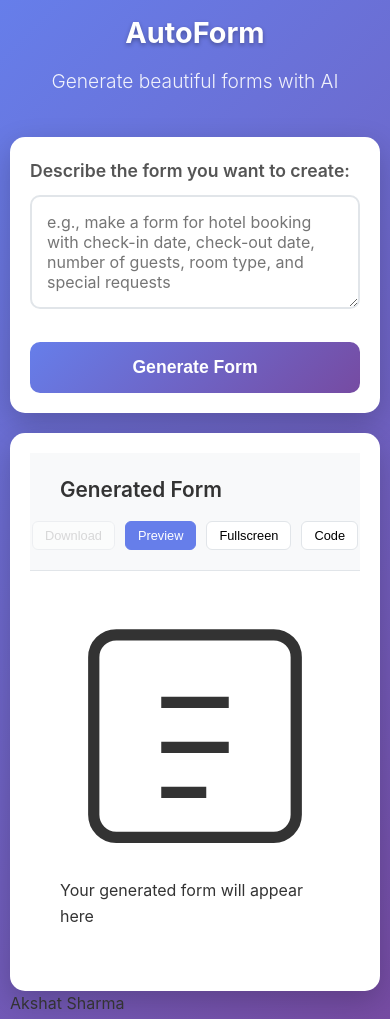
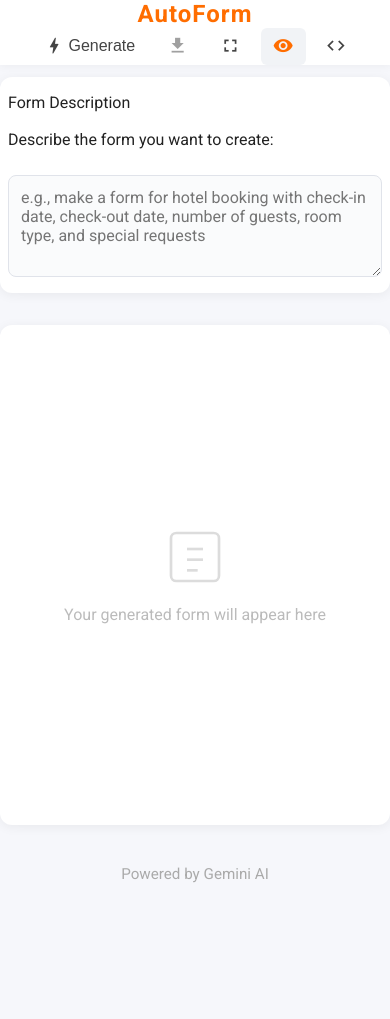
Before and after one commit to Akioin11/AutoForm, a website built with Vite: page index.html in a window 390 px wide. Shown: the top 1019 px of the page. After the commit the page ends 907 px from the top, so only its background shows below. Built offline with nearby package versions, Linux system fonts and the light colour scheme.

Commit message:
ui modernized

```diff
--- a/index.html
+++ b/index.html
@@ -5,42 +5,44 @@
     <meta name="viewport" content="width=device-width, initial-scale=1.0">
     <title>AutoForm - AI Form Generator</title>
     <link rel="stylesheet" href="style.css">
+    <link href="https://fonts.googleapis.com/css?family=Roboto:400,500,700&display=swap" rel="stylesheet">
+    <link href="https://fonts.googleapis.com/icon?family=Material+Icons" rel="stylesheet">
 </head>
 <body>
-    <div class="container">
-        <header class="header">
-            <h1 class="title">AutoForm</h1>
-            <p class="subtitle">Generate beautiful forms with AI</p>
-        </header>
-
-        <main class="main">
-            <div class="input-section">
-                <div class="input-group">
-                    <label for="promptInput" class="label">Describe the form you want to create:</label>
+    <div class="app-bar">
+        <div class="app-title">AutoForm</div>
+        <div class="app-actions">
+            <button id="generateBtn" class="icon-btn" title="Generate">
+                <span class="material-icons">bolt</span>
+                <span class="btn-text">Generate</span>
+                <div class="spinner hidden"></div>
+            </button>
+            <button id="downloadBtn" class="icon-btn" title="Download" disabled>
+                <span class="material-icons">download</span>
+            </button>
+            <button id="fullscreenBtn" class="icon-btn" title="Fullscreen Preview">
+                <span class="material-icons">fullscreen</span>
+            </button>
+            <button id="previewBtn" class="icon-btn active" title="Preview">
+                <span class="material-icons">visibility</span>
+            </button>
+            <button id="codeBtn" class="icon-btn" title="Code">
+                <span class="material-icons">code</span>
+            </button>
+        </div>
+    </div>
+    <main class="main-grid">
+        <aside class="desc-panel">
+            <div class="desc-header">Form Description</div>
+            <div id="formSummary" class="desc-content">Describe the form you want to create:</div>
             <textarea
                 id="promptInput"
                 class="prompt-input"
                 placeholder="e.g., make a form for hotel booking with check-in date, check-out date, number of guests, room type, and special requests"
                 rows="4"
             ></textarea>
-                </div>
-                <button id="generateBtn" class="generate-btn">
-                    <span class="btn-text">Generate Form</span>
-                    <div class="spinner hidden"></div>
-                </button>
-            </div>
-
-            <div class="output-section">
-                <div class="output-header">
-                    <h2 class="output-title">Generated Form</h2>
-                    <div class="output-controls">
-                        <button id="downloadBtn" class="control-btn" disabled>Download</button>
-                        <button id="previewBtn" class="control-btn active">Preview</button>
-                        <button id="fullscreenBtn" class="control-btn" title="Fullscreen Preview">Fullscreen</button>
-                        <button id="codeBtn" class="control-btn">Code</button>
-                    </div>
-                </div>
-
+        </aside>
+        <section class="output-section">
             <div class="output-container">
                 <div id="previewPane" class="output-pane active">
                     <div class="empty-state">
@@ -63,14 +65,11 @@
                     <pre><code id="generatedCode" class="code-block"></code></pre>
                 </div>
             </div>
-            </div>
+        </section>
     </main>
-
     <footer class="footer">
-            <p>Akshat Sharma</p>
+        <p>Powered by Gemini AI</p>
     </footer>
-    </div>
-
     <script src="script.js"></script>
 </body>
 </html>
--- a/style.css
+++ b/style.css
@@ -6,10 +6,9 @@
 }
 
 body {
-    font-family: -apple-system, BlinkMacSystemFont, 'Segoe UI', Roboto, Oxygen, Ubuntu, Cantarell, sans-serif;
-    line-height: 1.6;
-    color: #333;
-    background: linear-gradient(135deg, #667eea 0%, #764ba2 100%);
+    font-family: 'Roboto', -apple-system, BlinkMacSystemFont, 'Segoe UI', Roboto, Oxygen, Ubuntu, Cantarell, sans-serif;
+    background: #f6f7fb;
+    color: #222;
     min-height: 100vh;
 }
 
@@ -20,6 +19,32 @@
     min-height: 100vh;
     display: flex;
     flex-direction: column;
+}
+
+/* App Bar */
+.app-bar {
+    display: flex;
+    align-items: center;
+    justify-content: space-between;
+    background: #fff;
+    box-shadow: 0 2px 8px rgba(0,0,0,0.04);
+    padding: 0 32px;
+    height: 64px;
+    position: sticky;
+    top: 0;
+    z-index: 10;
+}
+
+.app-title {
+    font-size: 1.5rem;
+    font-weight: 700;
+    color: #ff6d00;
+    letter-spacing: 1px;
+}
+
+.app-actions {
+    display: flex;
+    gap: 8px;
 }
 
 /* Header */
@@ -51,6 +76,15 @@
     align-items: start;
 }
 
+.main-grid {
+    display: grid;
+    grid-template-columns: 340px 1fr;
+    gap: 32px;
+    max-width: 1400px;
+    margin: 32px auto 0 auto;
+    min-height: 70vh;
+}
+
 /* Input section */
 .input-section {
     background: white;
@@ -59,8 +93,16 @@
     box-shadow: 0 10px 30px rgba(0,0,0,0.2);
 }
 
-.input-group {
-    margin-bottom: 25px;
+.desc-panel {
+    background: #fff;
+    border-radius: 12px;
+    box-shadow: 0 2px 12px rgba(0,0,0,0.06);
+    padding: 32px 24px 24px 24px;
+    display: flex;
+    flex-direction: column;
+    gap: 18px;
+    min-width: 260px;
+    max-width: 340px;
 }
 
 .label {
@@ -73,122 +115,70 @@
 
 .prompt-input {
     width: 100%;
-    padding: 15px;
-    border: 2px solid #e1e5e9;
-    border-radius: 10px;
+    padding: 12px;
+    border: 1.5px solid #e0e3ea;
+    border-radius: 8px;
     font-size: 1rem;
     font-family: inherit;
     resize: vertical;
-    transition: border-color 0.3s ease;
+    background: #fafbfc;
+    margin-top: 8px;
+    margin-bottom: 0;
+    transition: border-color 0.2s;
 }
 
 .prompt-input:focus {
     outline: none;
-    border-color: #667eea;
-    box-shadow: 0 0 0 3px rgba(102, 126, 234, 0.1);
+    border-color: #ff6d00;
+    background: #fff;
 }
 
-.generate-btn {
-    width: 100%;
-    padding: 15px 30px;
-    background: linear-gradient(135deg, #667eea 0%, #764ba2 100%);
-    color: white;
+/* Button styles */
+.icon-btn {
+    display: flex;
+    align-items: center;
+    gap: 4px;
+    background: none;
     border: none;
-    border-radius: 10px;
-    font-size: 1.1rem;
-    font-weight: 600;
+    color: #444;
+    font-size: 1rem;
+    padding: 8px 12px;
+    border-radius: 6px;
     cursor: pointer;
-    transition: transform 0.2s ease, box-shadow 0.2s ease;
+    transition: background 0.15s;
     position: relative;
-    overflow: hidden;
 }
 
-.generate-btn:hover:not(:disabled) {
-    transform: translateY(-2px);
-    box-shadow: 0 8px 25px rgba(102, 126, 234, 0.3);
+.icon-btn .material-icons {
+    font-size: 1.3rem;
 }
 
-.generate-btn:disabled {
-    opacity: 0.7;
-    cursor: not-allowed;
+.icon-btn.active, .icon-btn:focus, .icon-btn:hover {
+    background: #f1f3f6;
+    color: #ff6d00;
 }
 
-.spinner {
-    width: 20px;
-    height: 20px;
-    border: 2px solid rgba(255,255,255,0.3);
-    border-top: 2px solid white;
-    border-radius: 50%;
-    animation: spin 1s linear infinite;
-    display: inline-block;
-    margin-left: 10px;
-}
-
-.hidden {
-    display: none !important;
-}
-
-@keyframes spin {
-    0% { transform: rotate(0deg); }
-    100% { transform: rotate(360deg); }
+.icon-btn:disabled {
+    opacity: 0.5;
+    cursor: not-allowed;
 }
 
 /* Output section */
 .output-section {
-    background: white;
-    border-radius: 15px;
-    box-shadow: 0 10px 30px rgba(0,0,0,0.2);
-    overflow: hidden;
-}
-
-.output-header {
-    padding: 20px 30px;
-    border-bottom: 1px solid #e1e5e9;
+    background: #fff;
+    border-radius: 12px;
+    box-shadow: 0 2px 12px rgba(0,0,0,0.06);
+    padding: 0;
+    min-width: 0;
     display: flex;
-    justify-content: space-between;
-    align-items: center;
-    background: #f8f9fa;
-}
-
-.output-title {
-    font-size: 1.3rem;
-    font-weight: 600;
-    color: #333;
-}
-
-.output-controls {
-    display: flex;
-    gap: 10px;
-}
-
-.control-btn {
-    padding: 8px 16px;
-    border: 1px solid #e1e5e9;
-    background: white;
-    border-radius: 6px;
-    font-size: 0.9rem;
-    cursor: pointer;
-    transition: all 0.2s ease;
-}
-
-.control-btn:hover {
-    background: #f8f9fa;
-}
-
-.control-btn.active {
-    background: #667eea;
-    color: white;
-    border-color: #667eea;
-}
-
-.control-btn:disabled {
-    opacity: 0.5;
-    cursor: not-allowed;
+    flex-direction: column;
+    height: 100%;
 }
 
 .output-container {
     position: relative;
-    min-height: 400px;
+    min-height: 500px;
+    height: 100%;
 }
 
 .output-pane {
@@ -197,12 +187,12 @@
     left: 0;
     right: 0;
     bottom: 0;
-    padding: 30px;
+    padding: 32px 32px 32px 32px;
     opacity: 0;
     pointer-events: none;
     transition: opacity 0.3s ease;
-    overflow-y: auto; /* allow scrolling for long forms */
-    max-height: 600px;
+    overflow-y: auto;
+    max-height: 700px;
 }
 
 .output-pane.active {
@@ -210,6 +200,53 @@
     pointer-events: auto;
 }
 
+.empty-state {
+    display: flex;
+    flex-direction: column;
+    align-items: center;
+    justify-content: center;
+    height: 100%;
+    color: #bbb;
+    text-align: center;
+}
+
+.empty-icon {
+    width: 64px;
+    height: 64px;
+    margin-bottom: 16px;
+    opacity: 0.5;
+}
+
+.code-block {
+    background: #f6f7fb;
+    border: 1px solid #e0e3ea;
+    border-radius: 8px;
+    padding: 20px;
+    font-family: 'Menlo', 'Monaco', 'Ubuntu Mono', monospace;
+    font-size: 0.98rem;
+    line-height: 1.6;
+    overflow-x: auto;
+    white-space: pre-wrap;
+    word-wrap: break-word;
+    min-height: 340px;
+}
+
+/* Spinner */
+.spinner {
+    width: 18px;
+    height: 18px;
+    border: 2px solid #eee;
+    border-top: 2px solid #ff6d00;
+    border-radius: 50%;
+    animation: spin 1s linear infinite;
+    display: inline-block;
+    margin-left: 6px;
+}
+
+.hidden { display: none !important; }
+@keyframes spin { 0% { transform: rotate(0deg); } 100% { transform: rotate(360deg); } }
+
+/* Fullscreen modal */
 .fullscreen-modal {
     display: none;
     position: fixed;
@@ -222,9 +259,11 @@
     align-items: center;
     justify-content: center;
 }
+
 .fullscreen-modal.active {
     display: flex;
 }
+
 .fullscreen-content {
     background: #fff;
     border-radius: 12px;
@@ -237,11 +276,13 @@
     padding: 32px 16px 16px 16px;
     box-shadow: 0 8px 40px rgba(0,0,0,0.4);
 }
+
 #fullscreenPreview {
     width: 100%;
     height: 100%;
     overflow: auto;
 }
+
 .close-fullscreen {
     position: absolute;
     top: 10px;
@@ -253,47 +294,32 @@
     cursor: pointer;
     z-index: 2;
 }
-@media (max-width: 768px) {
-    .main {
+
+/* Footer */
+.footer {
+    text-align: center;
+    margin-top: 40px;
+    color: #aaa;
+    font-size: 0.95rem;
+    padding-bottom: 24px;
+}
+
+/* Media Queries */
+@media (max-width: 1024px) {
+    .main-grid {
         grid-template-columns: 1fr;
-        gap: 20px;
+        gap: 16px;
     }
-
-    .title {
-        font-size: 2rem;
-    }
-
-    .input-section,
-    .output-section {
-        padding: 20px;
-    }
-
-    .output-header {
-        flex-direction: column;
-        gap: 15px;
-        align-items: stretch;
-    }
-
-    .output-controls {
-        justify-content: center;
-    }
-
-    .fullscreen-content {
-        padding: 12px 2px 2px 2px;
+    .desc-panel {
+        max-width: 100%;
+        min-width: 0;
+        margin-bottom: 16px;
     }
 }
 
-@media (max-width: 480px) {
-    .container {
-        padding: 10px;
-    }
-
-    .title {
-        font-size: 1.8rem;
-    }
-
-    .control-btn {
-        padding: 6px 12px;
-        font-size: 0.8rem;
-    }
+@media (max-width: 600px) {
+    .app-bar { flex-direction: column; height: auto; padding: 0 8px; }
+    .main-grid { margin: 12px 0 0 0; }
+    .output-pane { padding: 12px 4px; }
+    .desc-panel { padding: 16px 8px; }
 }
```
Also changed, not shown: script.js (+66 -26 lines). Lines whose indentation alone changed are shown as unchanged.
